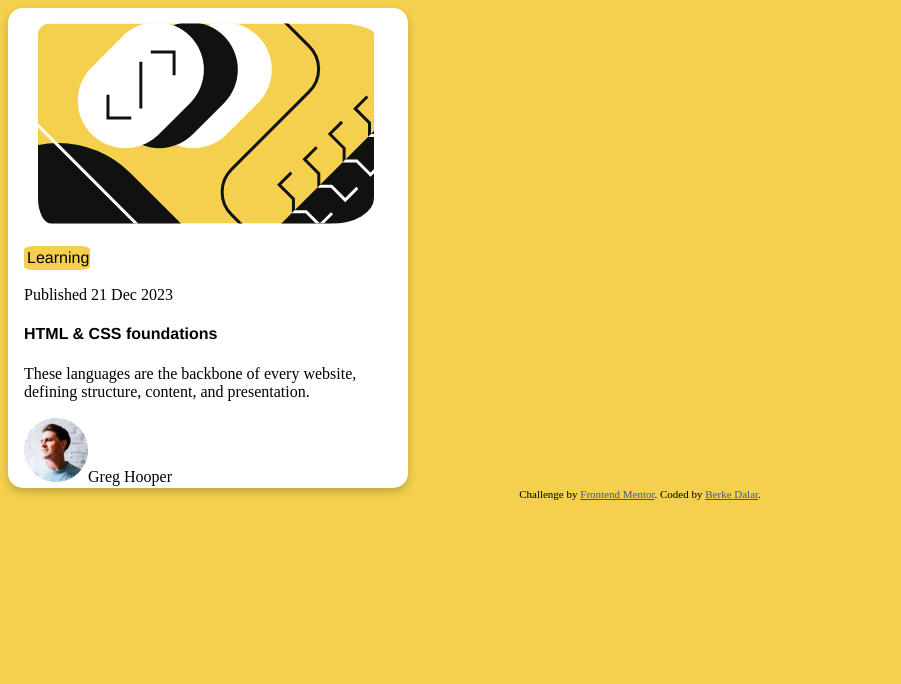
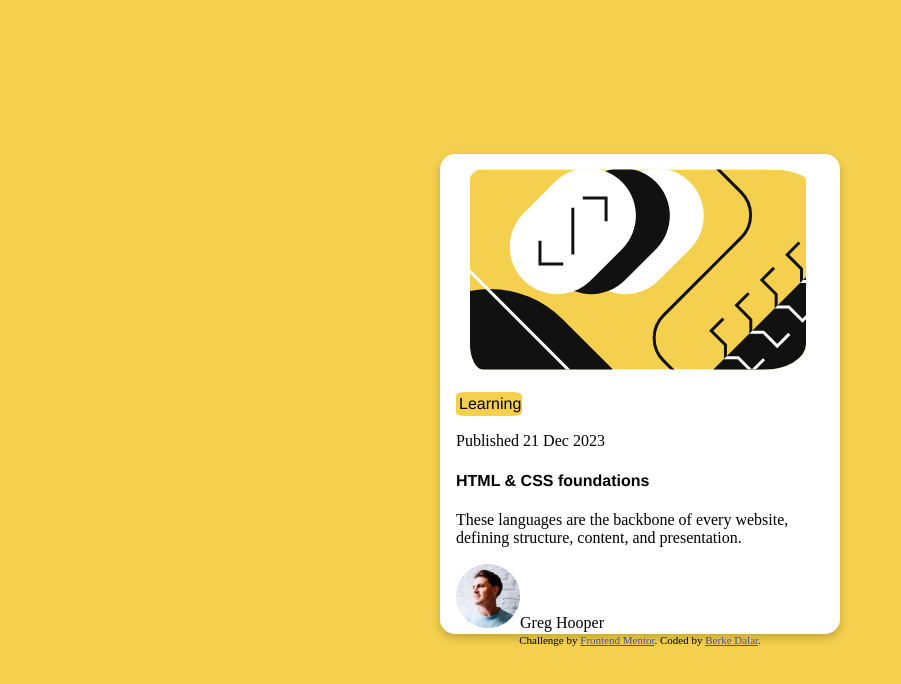
Before and after one commit to jariwarlord/BlogPrev, a plain HTML site: page index.html in a window 1280 px wide. Shown: the whole page, without its empty margins (0-901 px from the left). Drawn offline with Linux system fonts and the light colour scheme.

Commit message:
making the card center

```diff
--- a/styles.css
+++ b/styles.css
@@ -29,7 +29,14 @@ width: 400px;
     color: hsl(228, 45%, 44%);
 }
 body{
+    display: flex;
+    justify-content: center;
+    align-items: center;
+    height: 100vh;
     background-color: #F4D04E;
+    margin: 0;
+    background-color: #F4D04E;
+    flex-direction: column;
 }
 h4{
     font-family: 'Franklin Gothic Medium', 'Arial Narrow', Arial, sans-serif;
```
